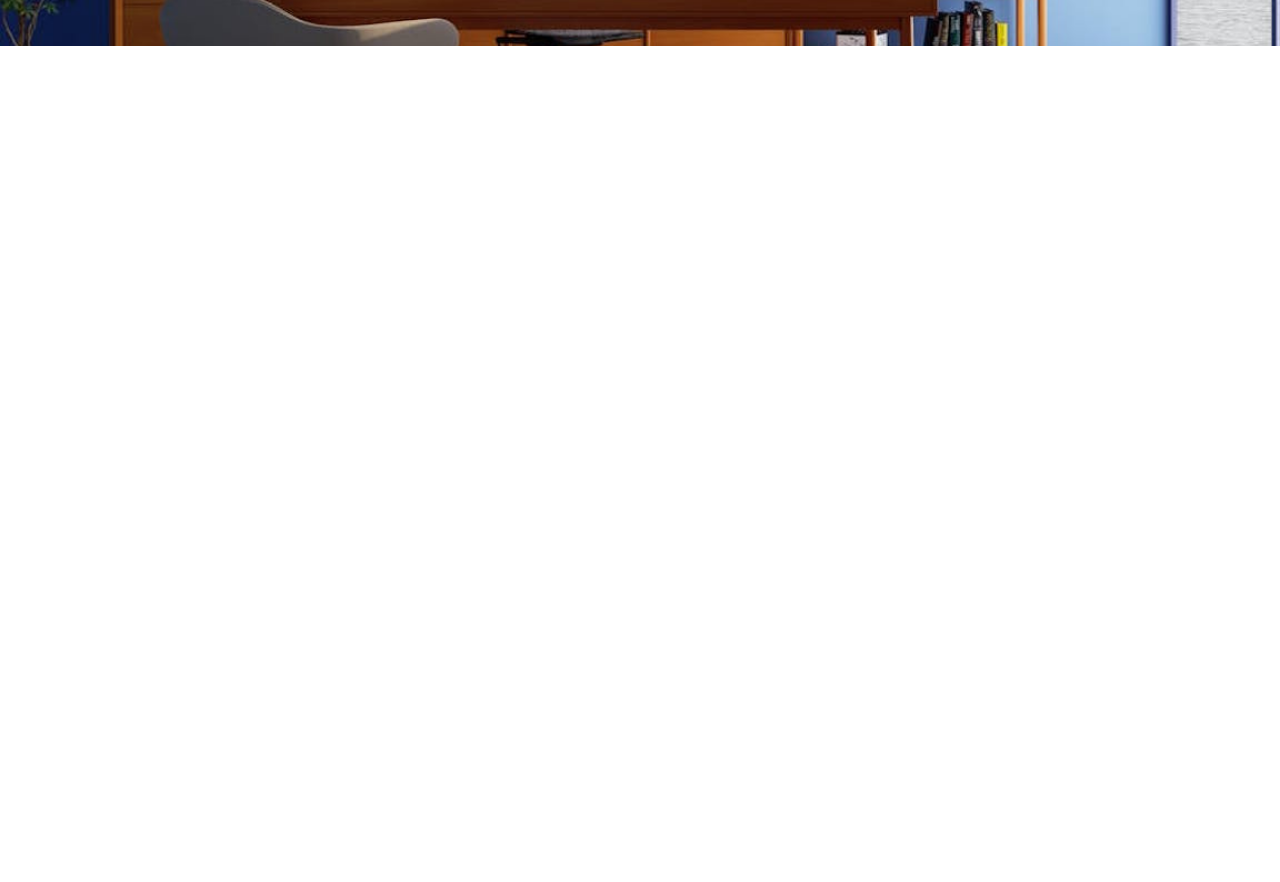
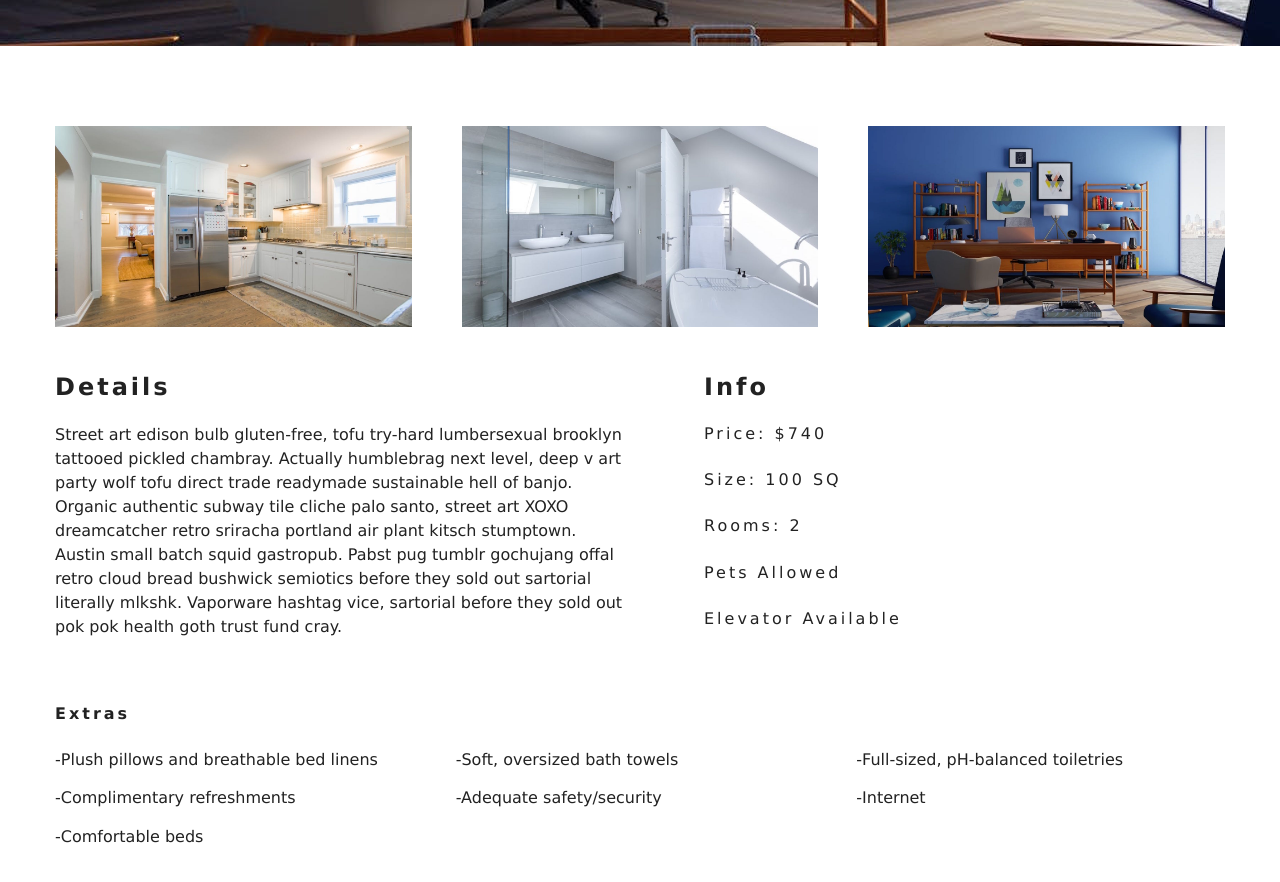
Before and after one commit to Analova/Hommy, a React (Create React App) app in the folder hommy-starter/: page /house/condo in a window 1280 px wide. Shown: the part 500-1382 px from the top of the page. Before the commit the page ends 800 px from the top, so only its background shows below. Built offline with nearby package versions, Linux system fonts and the light colour scheme.

Commit message:
Single Room done

```diff
--- a/hommy-starter/src/data.js
+++ b/hommy-starter/src/data.js
@@ -28,7 +28,7 @@ export default [
       size: 200,
       rooms: 2,
       pets: false,
-      parking: false,
+      elevator: false,
       featured: false,
       description:
         "Street art edison bulb gluten-free, tofu try-hard lumbersexual brooklyn tattooed pickled chambray. Actually humblebrag next level, deep v art party wolf tofu direct trade readymade sustainable hell of banjo. Organic authentic subway tile cliche palo santo, street art XOXO dreamcatcher retro sriracha portland air plant kitsch stumptown. Austin small batch squid gastropub. Pabst pug tumblr gochujang offal retro cloud bread bushwick semiotics before they sold out sartorial literally mlkshk. Vaporware hashtag vice, sartorial before they sold out pok pok health goth trust fund cray.",
@@ -85,7 +85,7 @@ export default [
       size: 250,
       rooms: 1,
       pets: false,
-      parking: false,
+      elevator: false,
       featured: false,
       description:
         "Street art edison bulb gluten-free, tofu try-hard lumbersexual brooklyn tattooed pickled chambray. Actually humblebrag next level, deep v art party wolf tofu direct trade readymade sustainable hell of banjo. Organic authentic subway tile cliche palo santo, street art XOXO dreamcatcher retro sriracha portland air plant kitsch stumptown. Austin small batch squid gastropub. Pabst pug tumblr gochujang offal retro cloud bread bushwick semiotics before they sold out sartorial literally mlkshk. Vaporware hashtag vice, sartorial before they sold out pok pok health goth trust fund cray.",
@@ -142,7 +142,7 @@ export default [
       size: 300,
       rooms: 1,
       pets: true,
-      parking: false,
+      elevator: false,
       featured: false,
       description:
         "Street art edison bulb gluten-free, tofu try-hard lumbersexual brooklyn tattooed pickled chambray. Actually humblebrag next level, deep v art party wolf tofu direct trade readymade sustainable hell of banjo. Organic authentic subway tile cliche palo santo, street art XOXO dreamcatcher retro sriracha portland air plant kitsch stumptown. Austin small batch squid gastropub. Pabst pug tumblr gochujang offal retro cloud bread bushwick semiotics before they sold out sartorial literally mlkshk. Vaporware hashtag vice, sartorial before they sold out pok pok health goth trust fund cray.",
@@ -199,7 +199,7 @@ export default [
       size: 400,
       rooms: 2,
       pets: true,
-      parking: true,
+      elevator: true,
       featured: false,
       description:
         "Street art edison bulb gluten-free, tofu try-hard lumbersexual brooklyn tattooed pickled chambray. Actually humblebrag next level, deep v art party wolf tofu direct trade readymade sustainable hell of banjo. Organic authentic subway tile cliche palo santo, street art XOXO dreamcatcher retro sriracha portland air plant kitsch stumptown. Austin small batch squid gastropub. Pabst pug tumblr gochujang offal retro cloud bread bushwick semiotics before they sold out sartorial literally mlkshk. Vaporware hashtag vice, sartorial before they sold out pok pok health goth trust fund cray.",
@@ -256,7 +256,7 @@ export default [
       size: 300,
       rooms: 3,
       pets: false,
-      parking: false,
+      elevator: false,
       featured: false,
       description:
         "Street art edison bulb gluten-free, tofu try-hard lumbersexual brooklyn tattooed pickled chambray. Actually humblebrag next level, deep v art party wolf tofu direct trade readymade sustainable hell of banjo. Organic authentic subway tile cliche palo santo, street art XOXO dreamcatcher retro sriracha portland air plant kitsch stumptown. Austin small batch squid gastropub. Pabst pug tumblr gochujang offal retro cloud bread bushwick semiotics before they sold out sartorial literally mlkshk. Vaporware hashtag vice, sartorial before they sold out pok pok health goth trust fund cray.",
@@ -313,7 +313,7 @@ export default [
       size: 480,
       rooms: 1,
       pets: false,
-      parking: false,
+      elevator: false,
       featured: false,
       description:
         "Street art edison bulb gluten-free, tofu try-hard lumbersexual brooklyn tattooed pickled chambray. Actually humblebrag next level, deep v art party wolf tofu direct trade readymade sustainable hell of banjo. Organic authentic subway tile cliche palo santo, street art XOXO dreamcatcher retro sriracha portland air plant kitsch stumptown. Austin small batch squid gastropub. Pabst pug tumblr gochujang offal retro cloud bread bushwick semiotics before they sold out sartorial literally mlkshk. Vaporware hashtag vice, sartorial before they sold out pok pok health goth trust fund cray.",
@@ -370,7 +370,7 @@ export default [
       size: 620,
       rooms: 2,
       pets: true,
-      parking: false,
+      elevator: false,
       featured: false,
       description:
         "Street art edison bulb gluten-free, tofu try-hard lumbersexual brooklyn tattooed pickled chambray. Actually humblebrag next level, deep v art party wolf tofu direct trade readymade sustainable hell of banjo. Organic authentic subway tile cliche palo santo, street art XOXO dreamcatcher retro sriracha portland air plant kitsch stumptown. Austin small batch squid gastropub. Pabst pug tumblr gochujang offal retro cloud bread bushwick semiotics before they sold out sartorial literally mlkshk. Vaporware hashtag vice, sartorial before they sold out pok pok health goth trust fund cray.",
@@ -427,7 +427,7 @@ export default [
       size: 500,
       rooms: 3,
       pets: true,
-      parking: true,
+      elevator: true,
       featured: true,
       description:
         "Street art edison bulb gluten-free, tofu try-hard lumbersexual brooklyn tattooed pickled chambray. Actually humblebrag next level, deep v art party wolf tofu direct trade readymade sustainable hell of banjo. Organic authentic subway tile cliche palo santo, street art XOXO dreamcatcher retro sriracha portland air plant kitsch stumptown. Austin small batch squid gastropub. Pabst pug tumblr gochujang offal retro cloud bread bushwick semiotics before they sold out sartorial literally mlkshk. Vaporware hashtag vice, sartorial before they sold out pok pok health goth trust fund cray.",
@@ -484,7 +484,7 @@ export default [
       size: 1600,
       rooms: 5,
       pets: false,
-      parking: false,
+      elevator: false,
       featured: false,
       description:
         "Street art edison bulb gluten-free, tofu try-hard lumbersexual brooklyn tattooed pickled chambray. Actually humblebrag next level, deep v art party wolf tofu direct trade readymade sustainable hell of banjo. Organic authentic subway tile cliche palo santo, street art XOXO dreamcatcher retro sriracha portland air plant kitsch stumptown. Austin small batch squid gastropub. Pabst pug tumblr gochujang offal retro cloud bread bushwick semiotics before they sold out sartorial literally mlkshk. Vaporware hashtag vice, sartorial before they sold out pok pok health goth trust fund cray.",
@@ -541,7 +541,7 @@ export default [
       size: 550,
       rooms: 1,
       pets: false,
-      parking: false,
+      elevator: false,
       featured: false,
       description:
         "Street art edison bulb gluten-free, tofu try-hard lumbersexual brooklyn tattooed pickled chambray. Actually humblebrag next level, deep v art party wolf tofu direct trade readymade sustainable hell of banjo. Organic authentic subway tile cliche palo santo, street art XOXO dreamcatcher retro sriracha portland air plant kitsch stumptown. Austin small batch squid gastropub. Pabst pug tumblr gochujang offal retro cloud bread bushwick semiotics before they sold out sartorial literally mlkshk. Vaporware hashtag vice, sartorial before they sold out pok pok health goth trust fund cray.",
@@ -598,7 +598,7 @@ export default [
       size: 200,
       rooms: 1,
       pets: true,
-      parking: false,
+      elevator: false,
       featured: false,
       description:
         "Street art edison bulb gluten-free, tofu try-hard lumbersexual brooklyn tattooed pickled chambray. Actually humblebrag next level, deep v art party wolf tofu direct trade readymade sustainable hell of banjo. Organic authentic subway tile cliche palo santo, street art XOXO dreamcatcher retro sriracha portland air plant kitsch stumptown. Austin small batch squid gastropub. Pabst pug tumblr gochujang offal retro cloud bread bushwick semiotics before they sold out sartorial literally mlkshk. Vaporware hashtag vice, sartorial before they sold out pok pok health goth trust fund cray.",
@@ -655,7 +655,7 @@ export default [
       size: 200,
       rooms: 1,
       pets: true,
-      parking: true,
+      elevator: true,
       featured: true,
       description:
         "Street art edison bulb gluten-free, tofu try-hard lumbersexual brooklyn tattooed pickled chambray. Actually humblebrag next level, deep v art party wolf tofu direct trade readymade sustainable hell of banjo. Organic authentic subway tile cliche palo santo, street art XOXO dreamcatcher retro sriracha portland air plant kitsch stumptown. Austin small batch squid gastropub. Pabst pug tumblr gochujang offal retro cloud bread bushwick semiotics before they sold out sartorial literally mlkshk. Vaporware hashtag vice, sartorial before they sold out pok pok health goth trust fund cray.",
@@ -712,7 +712,7 @@ export default [
       size: 100,
       rooms: 2,
       pets: true,
-      parking: true,
+      elevator: true,
       featured: true,
       description:
         "Street art edison bulb gluten-free, tofu try-hard lumbersexual brooklyn tattooed pickled chambray. Actually humblebrag next level, deep v art party wolf tofu direct trade readymade sustainable hell of banjo. Organic authentic subway tile cliche palo santo, street art XOXO dreamcatcher retro sriracha portland air plant kitsch stumptown. Austin small batch squid gastropub. Pabst pug tumblr gochujang offal retro cloud bread bushwick semiotics before they sold out sartorial literally mlkshk. Vaporware hashtag vice, sartorial before they sold out pok pok health goth trust fund cray.",
--- a/hommy-starter/src/pages/SingleHouse.js
+++ b/hommy-starter/src/pages/SingleHouse.js
@@ -16,7 +16,6 @@ export default class SingleHouse extends Component {
     };
   }
   static contextType = HouseContext;
-  componentDidMount() {}
 
   render() {
     const { getHouse } = this.context;
@@ -38,21 +37,54 @@ export default class SingleHouse extends Component {
       description,
       rooms,
       price,
+      size,
       extras,
       pets,
-      parking,
+      elevator,
       images
     } = house;
+    const [mainImg, ...defaultImg] = images;
     return (
-      <div>
-        <StyledHero img={images[0] || this.state.defaultBcg}>
+      <>
+        <StyledHero img={mainImg || this.state.defaultBcg}>
           <Banner title={`${name}`}>
             <Link to="/houses" className="btn-primary">
               go back
             </Link>
           </Banner>
         </StyledHero>
-      </div>
+        <section className="single-house">
+          <div className="single-house-images">
+            {defaultImg.map((item, index) => {
+              return <img key={item} src={item} alt="images of the house" />;
+            })}
+          </div>
+          <div className="single-house-info">
+            <article className="desc">
+              <h3>Details</h3>
+              <p>{description}</p>
+            </article>
+            <article className="info">
+              <h3>info</h3>
+              <h6>price: ${price}</h6>
+              <h6>size: {size} SQ </h6>
+              <h6>rooms: {rooms} </h6>
+              <h6>{pets ? "pets allowed" : "no pets allowed"}</h6>
+              <h6>
+                {elevator ? "elevator available" : "no elevator abailable"}
+              </h6>
+            </article>
+          </div>
+        </section>
+        <section className="house-extras">
+          <h6>extras</h6>
+          <ul className="extras">
+            {extras.map((item, i) => {
+              return <li key={i}>-{item}</li>;
+            })}
+          </ul>
+        </section>
+      </>
     );
   }
 }
```
